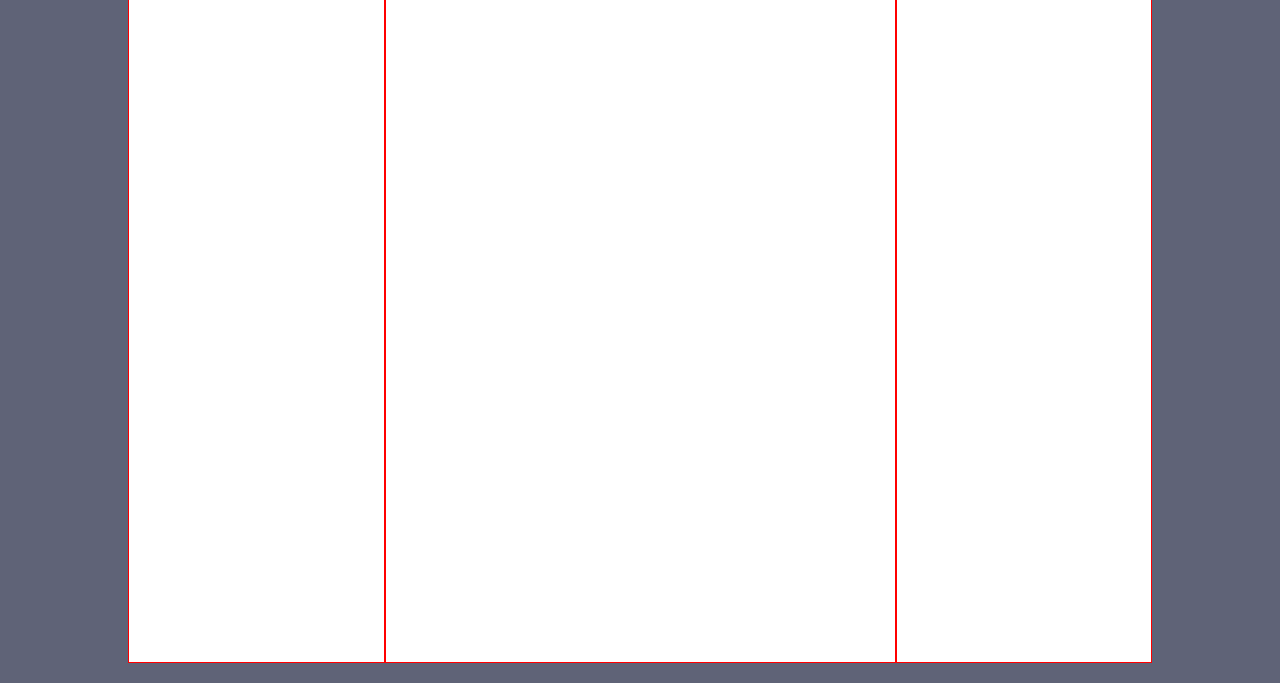
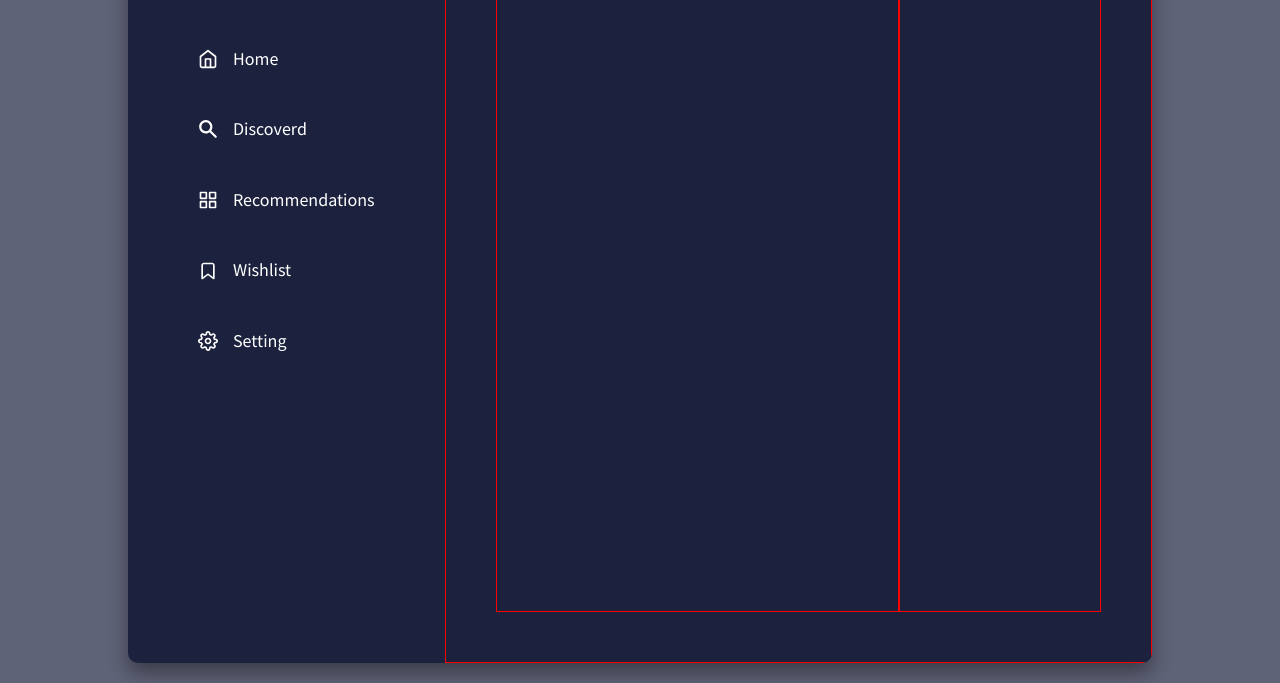
Before and after one commit to AliRezaDavuodi/webReader, a website: page index.html in a window 1280 px wide. Shown: the part 117-800 px from the top of the page. Drawn offline with Linux system fonts and the light colour scheme.

Commit message:
navbar added and styled

```diff
--- a/index.html
+++ b/index.html
@@ -21,12 +21,59 @@
 
   <body>
     <main id="app-container">
-      <!-- navbar -->
-      <section class="container" id="section--1">navbar</section>
-      <!-- main-app -->
-      <section class="container" id="section--2">main-app</section>
-      <!-- aside -->
-      <section class="container" id="section--3">aside</section>
+      <!-- NAVBAR -->
+      <nav class="navbar" id="navbar">
+        <img src="img/logo.svg" alt="LOGO" />
+        <ul class="navbar__list">
+          <li class="navbar__item">
+            <a href="#" class="navbar__link">
+              <svg>
+                <use xlink:href="img/splite.svg#icon-home"></use>
+              </svg>
+              Home
+            </a>
+          </li>
+          <li class="navbar__item">
+            <a href="#" class="navbar__link">
+              <svg>
+                <use xlink:href="img/splite.svg#icon-search"></use>
+              </svg>
+              discoverd
+            </a>
+          </li>
+          <li class="navbar__item">
+            <a href="#" class="navbar__link">
+              <svg>
+                <use xlink:href="img/splite.svg#icon-grid"></use>
+              </svg>
+              Recommendations
+            </a>
+          </li>
+          <li class="navbar__item">
+            <a href="#" class="navbar__link">
+              <svg>
+                <use xlink:href="img/splite.svg#icon-bookmark1"></use>
+              </svg>
+              Wishlist
+            </a>
+          </li>
+          <li class="navbar__item">
+            <a href="#" class="navbar__link">
+              <svg>
+                <use xlink:href="img/splite.svg#icon-settings"></use>
+              </svg>
+              setting
+            </a>
+          </li>
+        </ul>
+      </nav>
+      <!-- MAIN APP -->
+      <section class="container" id="section--1">
+        <!-- CONTENT -->
+        <section class="content">content</section>
+        <!-- ASIDE -->
+        <section class="aside">aside</section>
+      </section>
     </main>
   </body>
 </html>
--- a/sass/abstracts/_variables.scss
+++ b/sass/abstracts/_variables.scss
@@ -3,6 +3,9 @@ $colorPrimary: #1c213e;
 $colorSecondary: #2b335b;
 $colorTertiary: #9098d8;
 
+$colorBlack: #000;
+$colorWhite: #fff;
+
 /* FONTS */
 $fontMerrant: "Source Sans Pro", sans-serif;
 $fontCabin: "Cabin", sans-serif;
--- a/sass/base/_base.scss
+++ b/sass/base/_base.scss
@@ -24,15 +24,42 @@ body {
   height: 95vh;
   width: 80%;
   background-color: $colorPrimary;
+  border-radius: 1rem;
+  box-shadow: 0 1rem 2rem rgba($colorBlack, 0.4);
+  overflow: hidden;
 }
 
-.container {
-  height: 100%;
-  background-color: #fff;
-  flex: 1;
+a,
+a::after,
+a::before {
+  text-decoration: none;
+}
+
+ul {
+  list-style: none;
+}
+
+section {
   border: 1px solid red;
 }
+.container {
+  padding: 5rem;
+  height: 100%;
+}
 
-#section--2 {
+#section--1 {
+  @include fullFlex(space-between);
+  flex: 5;
+}
+
+.content {
+  height: 100%;
+  width: 100%;
   flex: 2;
 }
+
+.aside {
+  height: 100%;
+  width: 100%;
+  flex: 1;
+}
--- a/sass/main.scss
+++ b/sass/main.scss
@@ -7,3 +7,4 @@
 @import "base/utilitis";
 
 @import "layout/home";
+@import "layout/navbar";
```
Also changed, not shown: css/style.css.
